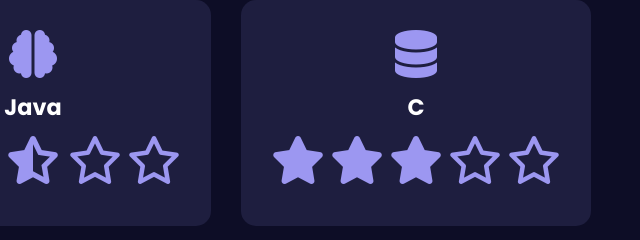
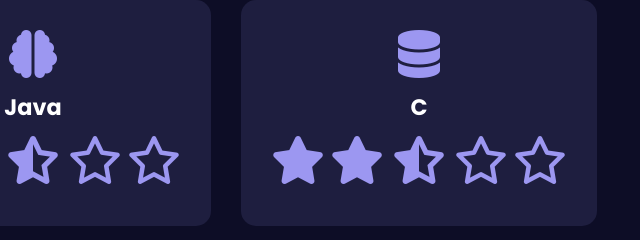
Before and after one commit to HimajaAmbati/Portfolio, a plain HTML site: page index.html in a window 1280 px wide. Shown: the part 1317-1557 px from the top of the page, 621-1261 px from the left. Drawn offline with nearby package versions, Linux system fonts and the light colour scheme.

Commit message:
index.html

```diff
--- a/index.html
+++ b/index.html
@@ -82,7 +82,7 @@
             <div class="stars">
                 <i class="fa-solid fa-star"></i>
                 <i class="fa-solid fa-star"></i>
-                <i class="fa-solid fa-star"></i>
+                <i class="fa-solid fa-star-half-stroke"></i>
                 <i class="fa-regular fa-star"></i>
                 <i class="fa-regular fa-star"></i>
             </div>
```
